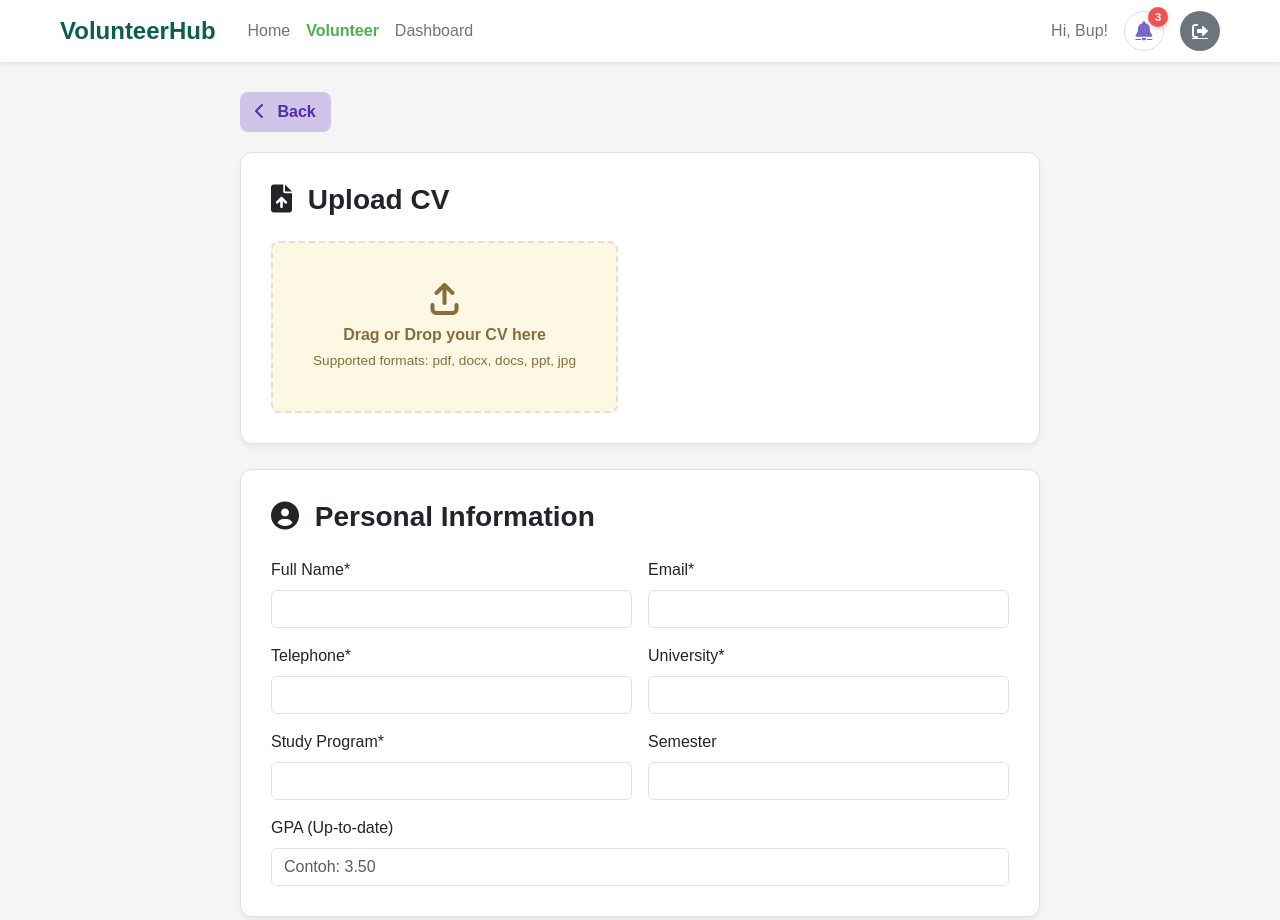
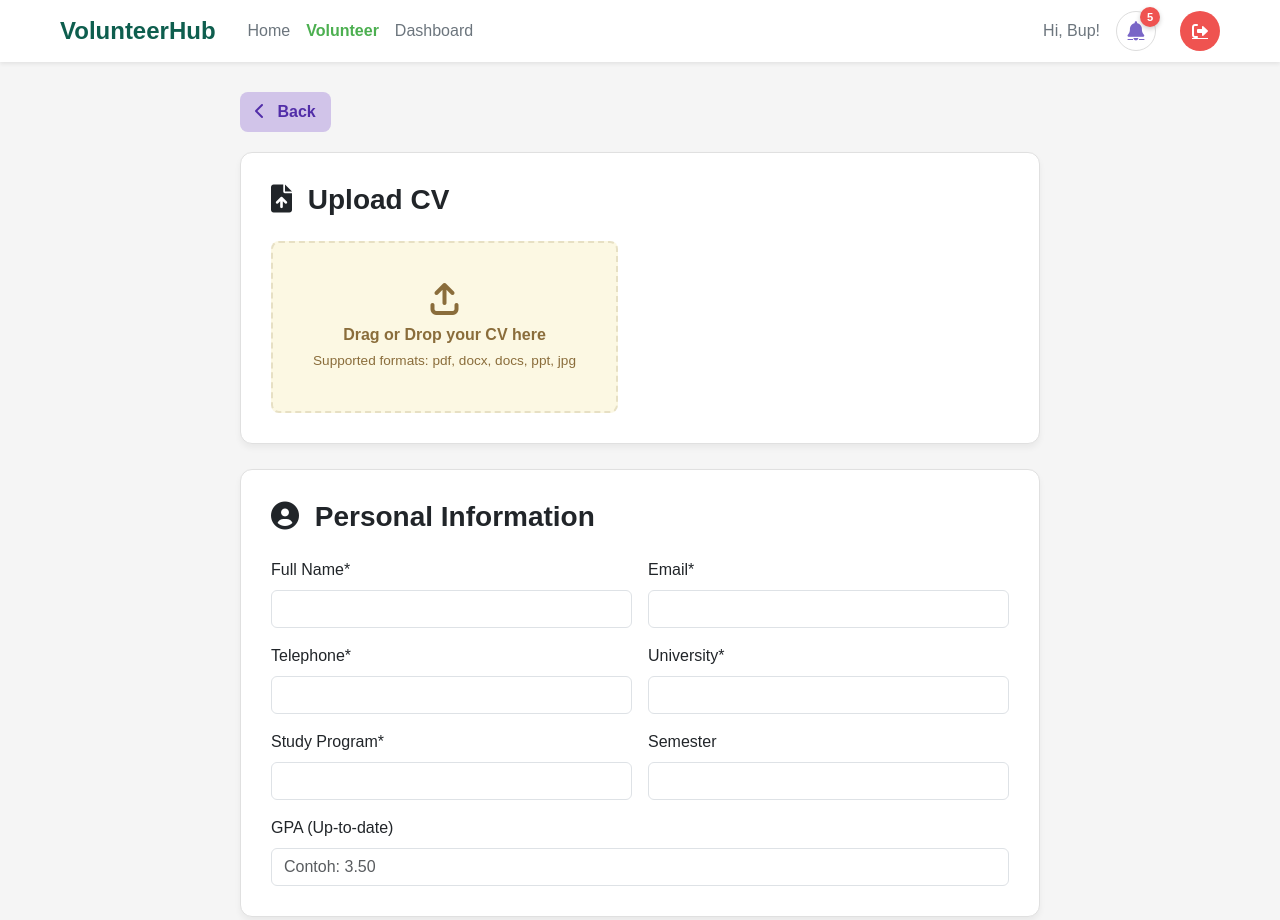
Before and after one commit to M-Adrian/VolunteerHubKelompok3BisnisDigitalA, a plain HTML site: page apply.html in a window 1280 px wide. Shown: the top 920 px of the page. Drawn offline with nearby package versions, Linux system fonts and the light colour scheme.

Commit message:
Update apply.html

```diff
--- a/apply.html
+++ b/apply.html
@@ -1,7 +1,6 @@
 <!DOCTYPE html>
 <html lang="id">
 <head>
-
     <meta charset="UTF-8">
     <meta name="viewport" content="width=device-width, initial-scale=1.0">
     <title>Apply Now - VolunteerHub</title>
@@ -78,8 +77,6 @@
 
     <div class="d-flex flex-column min-vh-100">
 
-        <div class="d-flex flex-column min-vh-100">
-
         <header class="navbar navbar-expand-lg navbar-light bg-white shadow-sm sticky-top">
             <div class="container-fluid mx-lg-5">
                 <a class="navbar-brand fw-bold fs-4 custom-logo-color me-4" href="home.html">VolunteerHub</a>
@@ -96,11 +93,17 @@
                     <span class="me-3 text-secondary">Hi, Bup!</span>
                     <a href="notification.html" class="notification-bell-icon me-3">
                         <i class="fas fa-bell"></i>
-                        <span class="notification-badge">3</span>
+                        <span class="notification-badge">5</span>
                     </a>
-                    <a href="index.html" class="rounded-circle bg-secondary d-flex align-items-center justify-content-center" style="width: 40px; height: 40px; color: white;" title="Logout"><i class="fas fa-sign-out-alt"></i></a>
+                    <a href="index.html" class="rounded-circle d-flex align-items-center justify-content-center ms-2"
+                       style="width: 40px; height: 40px; background-color: #EF5350; color: white; transition: background-color 0.2s;"
+                       onmouseover="this.style.backgroundColor='#C62828'"
+                       onmouseout="this.style.backgroundColor='#EF5350'"
+                       title="Logout">
+                        <i class="fas fa-sign-out-alt"></i>
+                    </a>
                 </div>
-                </div>
+            </div>
         </header>
 
         <main class="flex-grow-1 container apply-container">
@@ -198,5 +201,4 @@
     </div>
     <script src="https://cdn.jsdelivr.net/npm/bootstrap@5.3.3/dist/js/bootstrap.bundle.min.js"></script>
 </body>
-
 </html>
```
